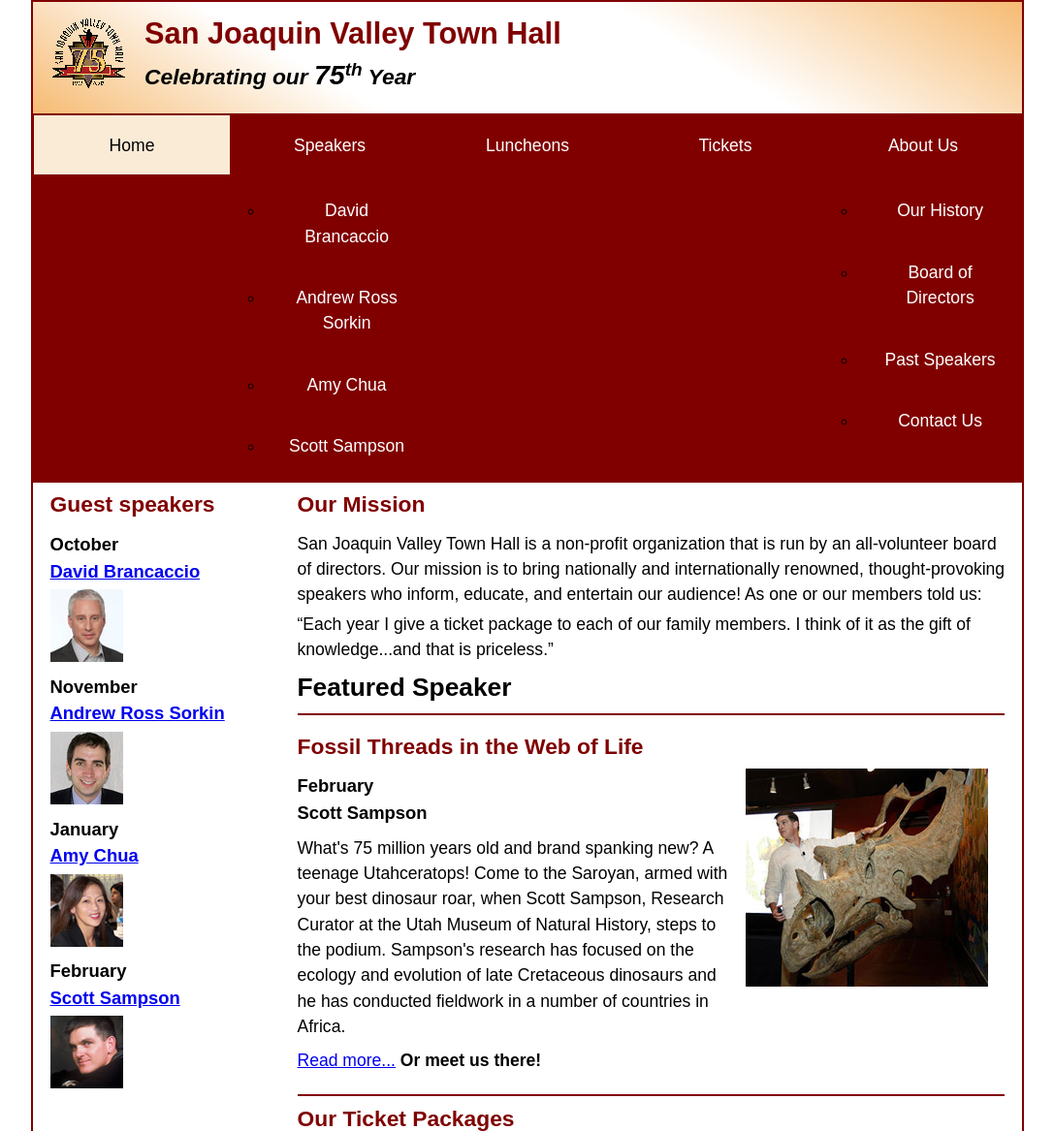
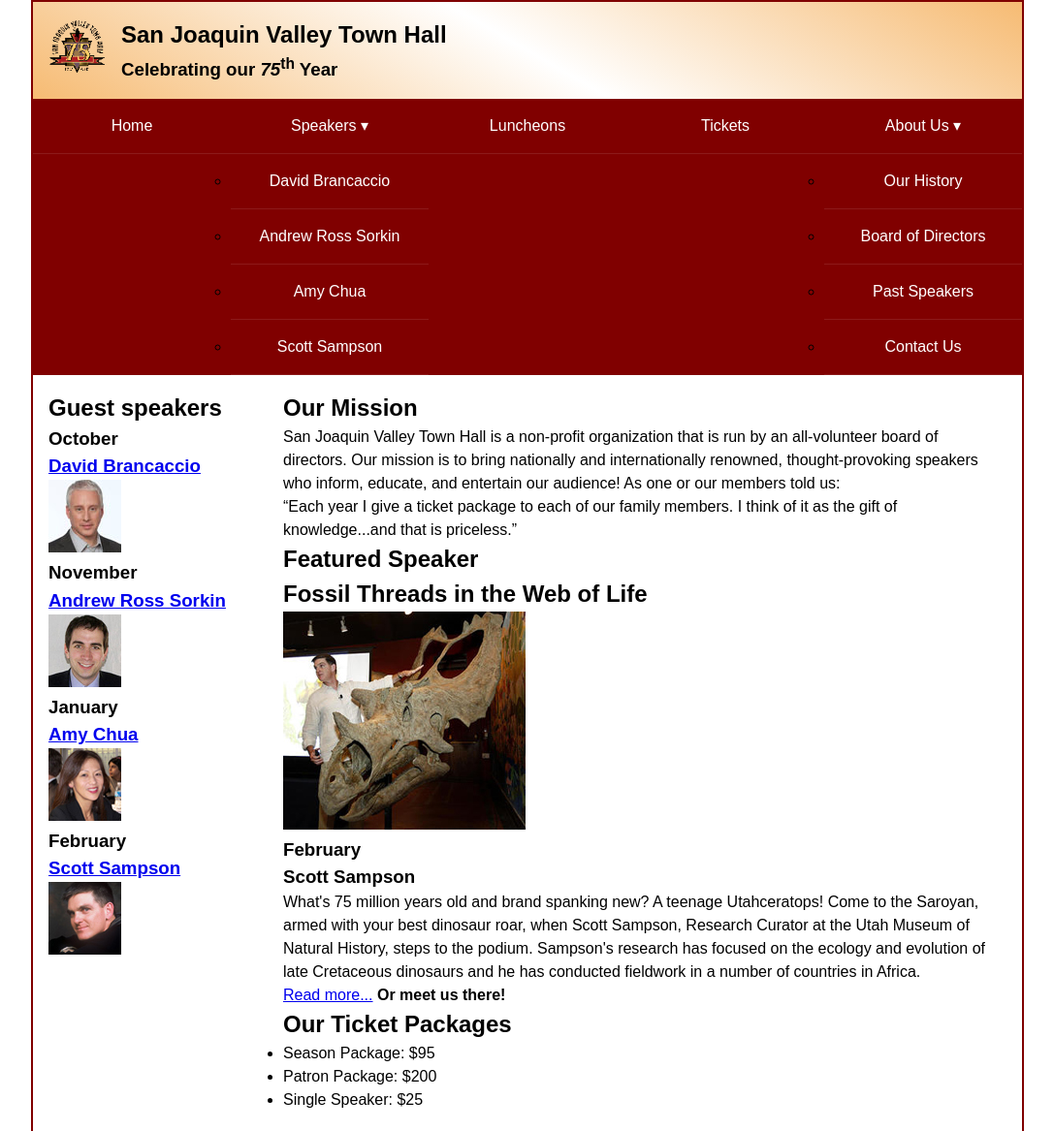
Before and after one commit to Sre99/A11, a plain HTML site: page index.html in a window 1280 px wide. Shown: the top 1167 px of the page at 97% size, without its empty margins (96-1183 px from the left). Drawn offline with Linux system fonts and the light colour scheme.

Commit message:
Update main.css

```diff
--- a/styles/main.css
+++ b/styles/main.css
@@ -1,4 +1,4 @@
-/* custom property */
+/* Custom Properties */
 :root {
     --accent-color: #800000;
     --gradient-color: #f6bb73;
@@ -7,208 +7,123 @@
     --dark_menu: black;
 }
 
-/* reset */
+/* Reset */
 * {
     margin: 0;
     padding: 0;
     box-sizing: border-box;
 }
 
-/* default styles */
 body {
     font-family: Arial, Helvetica, sans-serif;
-    font-size: calc(15px + .2vw);
-    width: min(80%, 1024px);
-    line-height: 1.5;
+    width: min(95%, 1024px);
     margin: auto;
     border: 2px solid var(--accent-color);
+    line-height: 1.5;
 }
 
-h1, h2, h3, p, ul {
-    padding: .25em 0;
-}
-
-a:hover, a:focus {
-    font-style: italic;
-    color: var(--accent-color);
-}
-
-h1 { font-size: 150%; }
-h2 { font-size: 130%; color: var(--accent-color); }
-h3 { font-size: 105%; }
-ul { margin-left: 2em; }
-
-/* --- MOBILE-FIRST STYLES (Default) --- */
+/* --- MOBILE-FIRST STYLES --- */
 
 /* Header [cite: 71, 77] */
 header {
-    line-height: 1.2;
-    border-bottom: 2px solid var(--accent-color);
-    background-image: linear-gradient(30deg, var(--gradient-color) 0%, white 30%, white 65%, var(--gradient-color) 100%);
-    text-align: center; /* Centered for mobile */
+    text-align: center; /* [cite: 77] */
+    padding: 1em;
+    background-image: linear-gradient(30deg, var(--gradient-color), white, var(--gradient-color));
+}
+header img { display: none; } /* [cite: 77] */
+
+/* Navigation Mobile [cite: 42-47] */
+.navbar {
+    background-color: var(--accent-color);
+    position: relative; /* [cite: 42] */
+    min-height: 45px;
 }
 
-header h2 { font-size: 175%; padding: .5em 0 0 0; }
-header h3 { font-size: 130%; font-style: italic; padding-bottom: 1em; }
+#menu-btn { display: none; } /* [cite: 46] */
 
-header img {
-    display: none; /* Hide logo on mobile [cite: 77] */
+.menu-btn {
+    display: block; /* [cite: 45] */
+    float: right;
+    padding: 12px;
+    cursor: pointer;
 }
 
-/* Navigation & Hamburger Menu [cite: 31, 42-47] */
-.navbar {
-    clear: left;
-    background-color: var(--accent-color);
-    position: relative; /* [cite: 42] */
-}
-
-#menu-btn {
-    display: none; /* Hide checkbox [cite: 46] */
-}
-
-.menu-btn {
-    display: block;
-    cursor: pointer;
-    float: right;
-    padding: 15px;
-}
-
-/* Hamburger Icon (three lines) */
 .navicon {
     background: white;
     display: block;
     height: 2px;
+    width: 20px;
     position: relative;
-    width: 20px;
 }
 .navicon:before, .navicon:after {
     background: white;
     content: '';
     display: block;
     height: 100%;
+    width: 100%;
     position: absolute;
-    width: 100%;
-    transition: all .2s ease-out;
 }
 .navicon:before { top: 6px; }
 .navicon:after { top: -6px; }
 
-/* Toggle Menu Animation to X */
-#menu-btn:checked ~ .menu-btn .navicon { background: transparent; }
-#menu-btn:checked ~ .menu-btn .navicon:before { transform: rotate(-45deg); top: 0; }
-#menu-btn:checked ~ .menu-btn .navicon:after { transform: rotate(45deg); top: 0; }
-
 .menu {
-    display: none; /* Hide menu by default [cite: 44] */
+    display: none; /* [cite: 44] */
     position: absolute; /* [cite: 44] */
-    left: 0;
-    top: 100%;
-    width: 40%; /* [cite: 44] */
+    width: 100%;
     background-color: var(--accent-color);
-    list-style-type: none;
-    padding: 0;
-    margin: 0;
+    list-style: none;
     z-index: 10;
 }
 
-#menu-btn:checked ~ .menu {
-    display: block; /* Show when checked [cite: 47] */
+#menu-btn:checked ~ .menu { display: block; } /* [cite: 47] */
+
+.menu li a {
+    display: block;
+    padding: 1em;
+    color: white;
+    text-decoration: none;
+    border-bottom: 1px solid rgba(255,255,255,0.1);
 }
 
-.navbar ul li a {
-    display: block;
-    padding: 1em;
-    text-decoration: none;
-    margin: 0 2px 2px 0; /* [cite: 69] */
-    color: var(--light_menu);
-}
+/* Submenu Mobile triangle [cite: 61] */
+.submenu > a::after { content: " \25B8"; }
 
-.navbar a:hover, .navbar a:focus, .navbar a.current {
-    background-color: var(--mid_menu);
-    color: var(--dark_menu);
-}
-
-/* Main Layout [cite: 14, 25-27, 29] */
+/* Layout Mobile [cite: 25, 26, 29] */
 main {
     display: flex;
-    flex-direction: column-reverse; /* Section first, then aside [cite: 25, 26] */
-    padding: 0 1em 1em;
+    flex-direction: column-reverse; /* [cite: 25] */
+    padding: 1em;
 }
 
 section {
-    padding-left: .5em;
-    border-bottom: 2px solid #ccc; /* Mobile border [cite: 29] */
-    /* flex-basis removed for mobile [cite: 27] */
+    border-bottom: 2px solid #ccc; /* [cite: 29] */
+    padding-bottom: 1em;
 }
 
-section img {
-    width: clamp(100px, 50%, 250px);
-    float: right;
-    margin: 0 1em .25em;
-}
-
-aside {
-    padding-right: .5em;
-    /* flex-basis removed for mobile [cite: 27] */
-}
-
-/* Footer */
-footer {
-    background-color: var(--accent-color);
-}
-footer p {
-    text-align: center;
-    color: white;
-    padding: 1em 0;
-}
-
-/* Shared Classes */
-.featured { border-top: 2px solid var(--accent-color); border-bottom: 2px solid var(--accent-color); padding: .5em 0 1em; }
-.speaker h1 { color: var(--accent-color); }
-.speaker p { padding: .5em 0; }
-.large { font-size: 125%; }
+section img { max-width: 100%; height: auto; } /* Responsive requirement */
 
 /* --- MEDIA QUERY (Desktop/Tablet) --- */
 
-@media (min-width: 768px) {
-    /* Header [cite: 73, 76] */
-    header {
-        text-align: left; /* [cite: 76] */
-    }
-    header img {
-        display: block; /* Show logo [cite: 76] */
-        width: clamp(40px, 15%, 80px);
-        float: left;
-        margin: .75em 1em;
+@media (min-width: 768px) { /* [cite: 17, 33] */
+    header { text-align: left; } /* [cite: 76] */
+    header img { display: block; float: left; width: 60px; margin-right: 15px; } /* [cite: 76] */
+
+    .menu-btn { display: none; } /* [cite: 39] */
+
+    .menu {
+        display: flex; /* [cite: 52] */
+        position: relative; /* [cite: 37] */
+        width: 100%; /* [cite: 38] */
     }
 
-    /* Column Layout [cite: 12, 23, 24, 30] */
-    main {
-        flex-direction: row; /* [cite: 23] */
-    }
-    section {
-        flex-basis: 75%; /* [cite: 24] */
-        border-bottom: none; /* [cite: 30] */
-    }
-    aside {
-        flex-basis: 25%; /* [cite: 24] */
-    }
+    .menu li { flex: 1; text-align: center; }
 
-    /* Navigation [cite: 33, 37, 39, 52] */
-    .menu-btn {
-        display: none; /* Hide hamburger [cite: 39] */
-    }
-    .menu {
-        display: flex; /* Horizontal menu [cite: 52] */
-        position: relative; /* [cite: 37] */
-        width: 100%; /* [cite: 38] */
-        background-color: transparent;
-    }
-    .menu li {
-        flex-basis: 20%;
-        text-align: center;
-    }
-    .navbar ul li a {
-        margin: 0 1px 2px; /* Reset margins for horizontal */
-    }
+    /* Submenu Desktop triangle [cite: 58] */
+    .submenu > a::after { content: " \25BE"; }
+
+    main { flex-direction: row; } /* [cite: 23] */
+    section { flex: 3; border-bottom: none; padding-right: 20px; } /* [cite: 24, 30] */
+    aside { flex: 1; } /* [cite: 24] */
 }
+
+footer { background-color: var(--accent-color); color: white; text-align: center; padding: 1em; }
```
